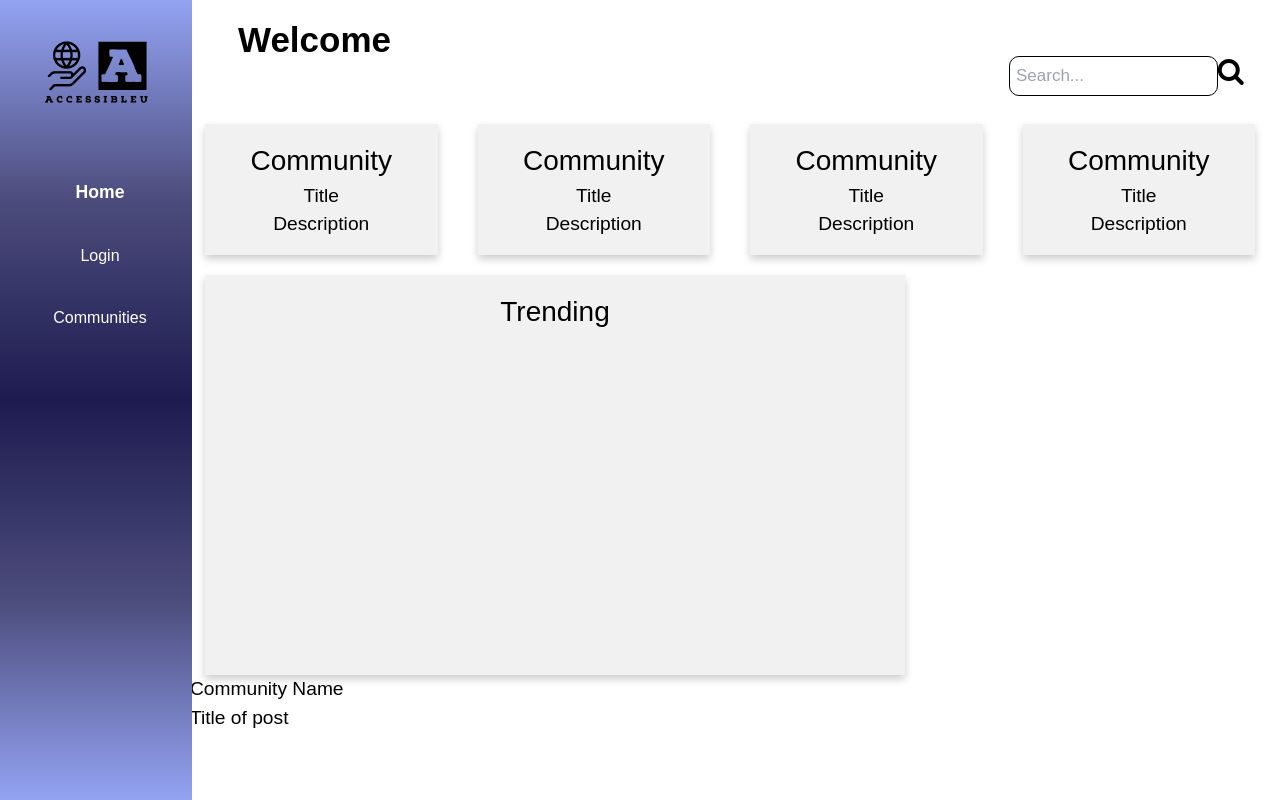
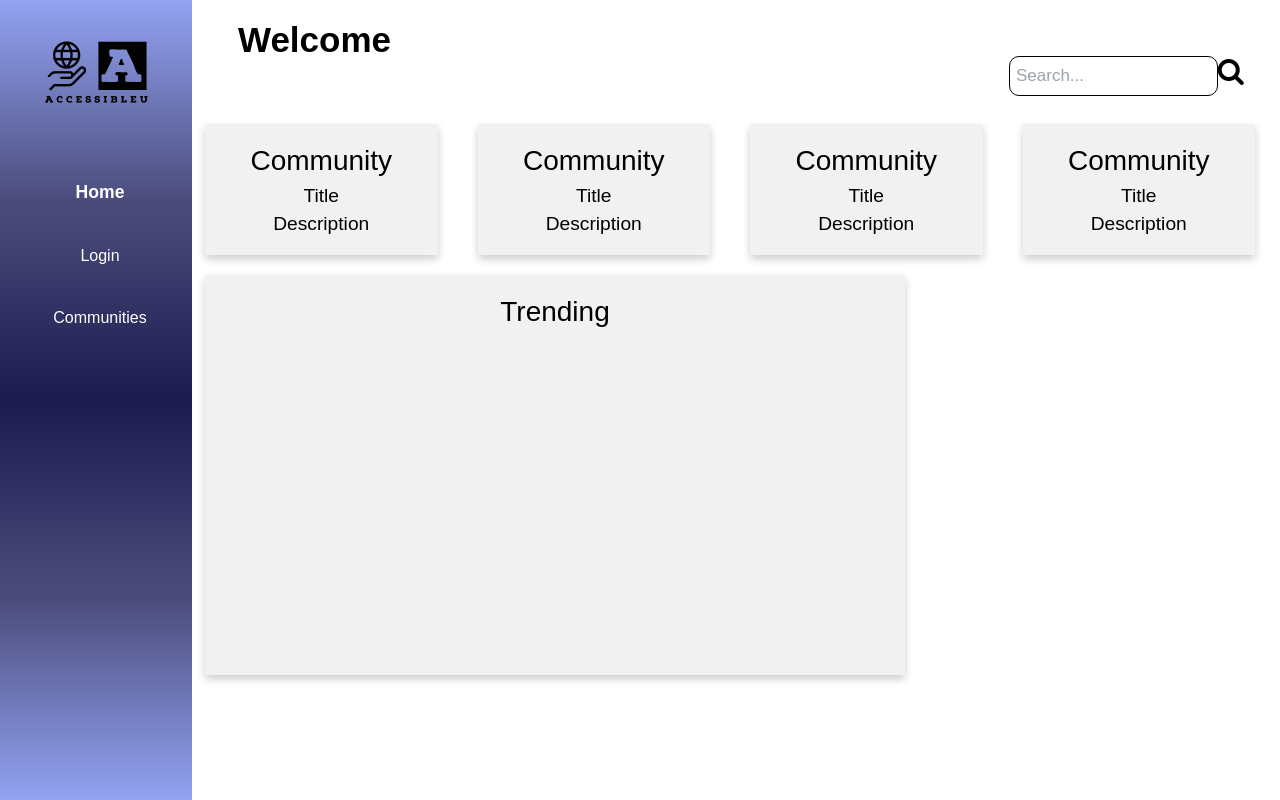
Before and after one commit to MichaelCut24/Wicked-Lieutenants-Work-Space, a React (Create React App) app in the folder accessibleu/: page / in a window 1280 px wide. Built offline with nearby package versions, Linux system fonts and the light colour scheme; the HTML template or start-up script is replaced by a standard one.

Commit message:
Removed wording from home.js

```diff
--- a/accessibleu/src/pages/Home.js
+++ b/accessibleu/src/pages/Home.js
@@ -55,8 +55,6 @@ function Home(){
           </div>
         </div>
         <div class="div1">Trending</div>
-        <p>Community Name</p>
-        <p>Title of post</p>
 
 
       </div>
```
